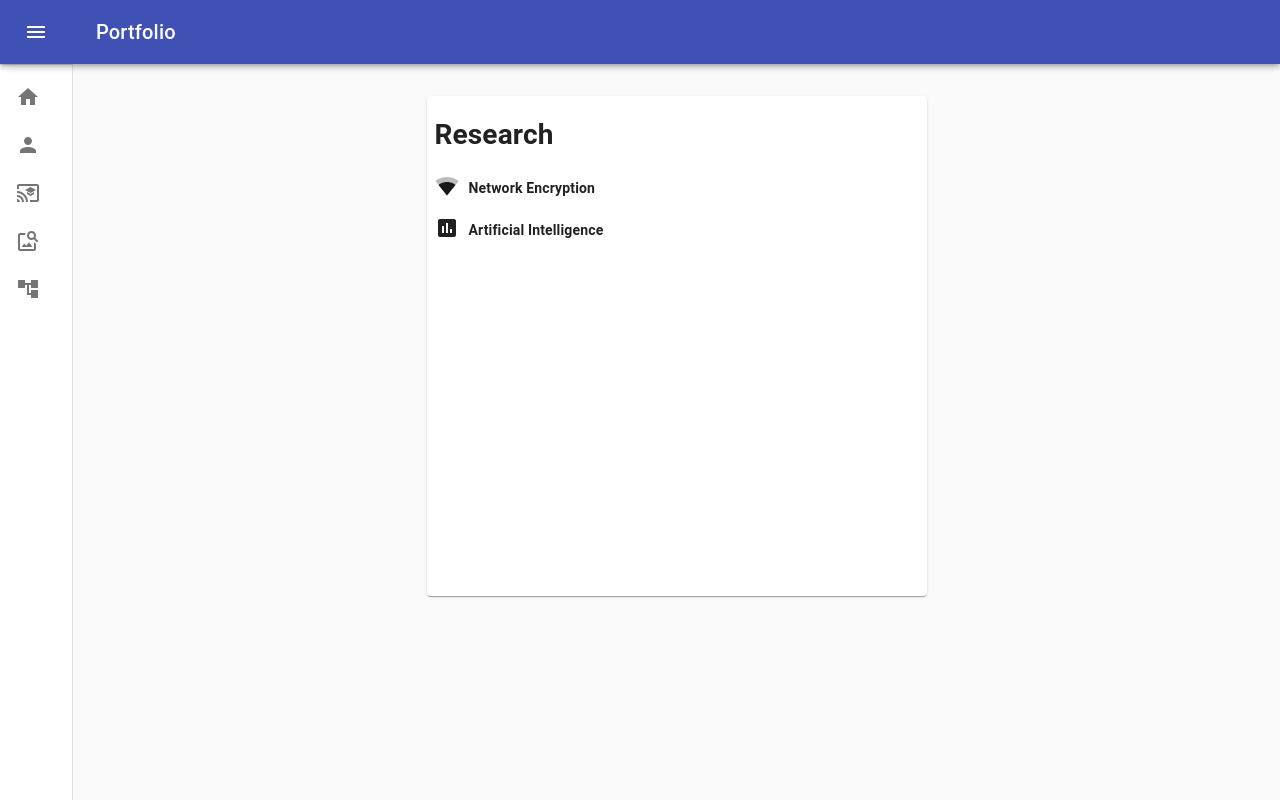
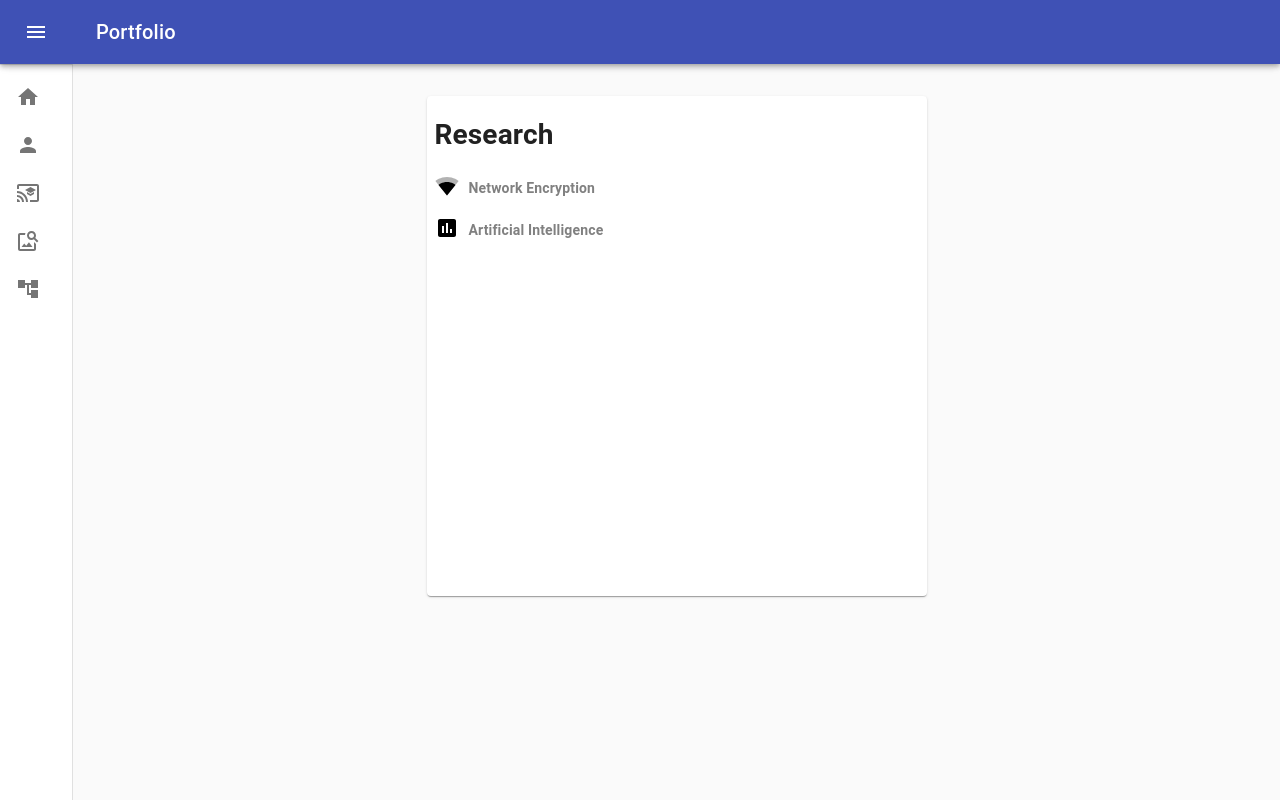
Before and after one commit to Matheus1714/portfolio, a React (Create React App) app in the folder client/: page /research in a window 1280 px wide. Built offline with nearby package versions, Linux system fonts and the light colour scheme.

Commit message:
remove gray

```diff
--- a/client/src/components/Research.js
+++ b/client/src/components/Research.js
@@ -16,13 +16,15 @@ export default function Research() {
         <div className={classes.root}>
             <div>
                 <h1>Research</h1>
-                <div style={{display:'flex'}}>
-                    <NetworkWifiIcon/>
-                    <h4 style={{marginTop:4, marginLeft:10}}>Network Encryption</h4>
-                </div>
-                <div style={{display:'flex'}}>
-                    <InsertChartIcon/>
-                    <h4 style={{marginTop:4, marginLeft: 10}}>Artificial Intelligence</h4>
+                <div style={{color: 'gray'}}>
+                    <div style={{display:'flex'}}>
+                        <NetworkWifiIcon style={{color: 'black'}} />
+                        <h4 style={{marginTop:4, marginLeft:10}}>Network Encryption</h4>
+                    </div>
+                    <div style={{display:'flex'}}>
+                        <InsertChartIcon style={{color: 'black'}} />
+                        <h4 style={{marginTop:4, marginLeft: 10}}>Artificial Intelligence</h4>
+                    </div>
                 </div>
             </div>
         </div>
```
